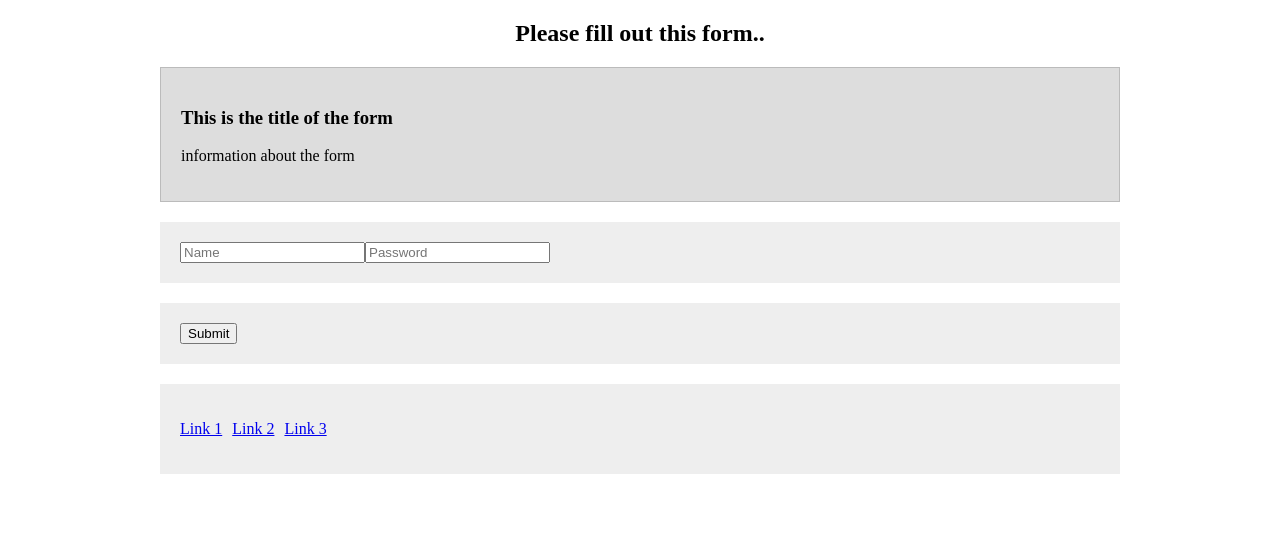
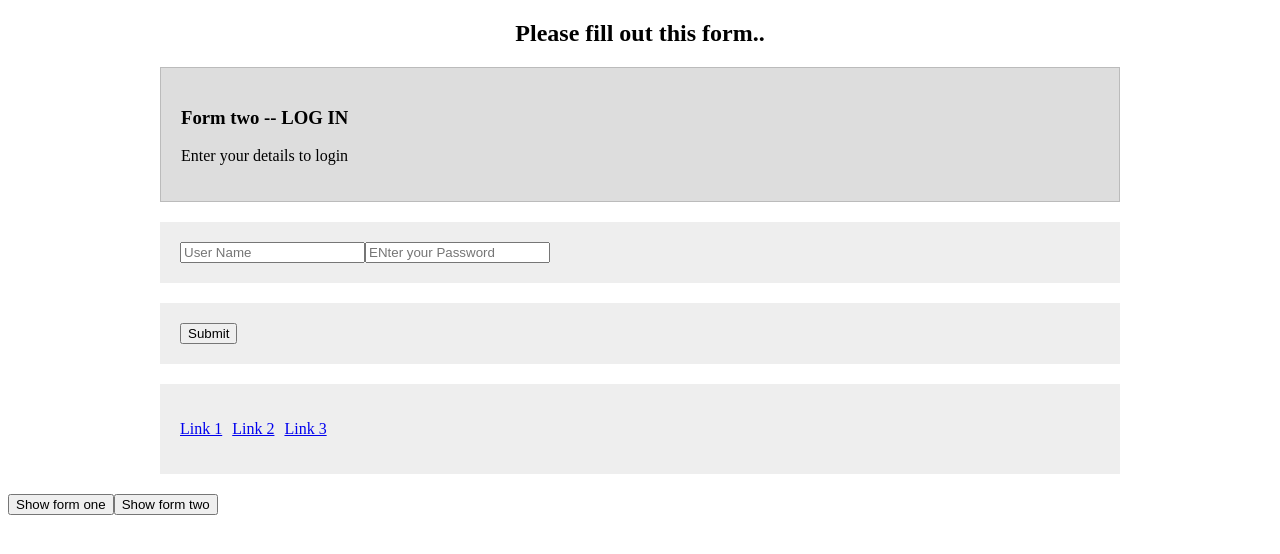
Before and after one commit to i-m-hossain/Vue-js-from-Net-Ninja, a Vue app: page / in a window 1280 px wide. Shown: the top 554 px of the page. Built offline with nearby package versions, Linux system fonts and the light colour scheme.

Commit message:
Dynamic Components L-28

```diff
--- a/src/App.vue
+++ b/src/App.vue
@@ -1,42 +1,43 @@
 <template>
   <div>
-     <form-helper>
-       <div slot="form-header">
-         <h3>This is the title of the form </h3>
-         <p>information about the form</p>
-
-       </div>
-       <div slot="form-fields">
-          <input type="text" placeholder="Name" required>
-          <input type="password" placeholder="Password" required>
-       </div>
-       <div slot="form-control">
-         <button type="submit" v-on:click="handleSubmit"> Submit</button>
-       </div>
-
-     </form-helper>
+    <keep-alive>
+            <component v-bind:is="component"></component>
+    </keep-alive>
+    <button v-on:click="component = 'form-one'">Show form one</button>
+    <button v-on:click="component = 'form-two'">Show form two</button>
   </div>
 </template>
 
 <script>
-import FormHelper from '@/components/FormHelper';
+import FormOne from '@/components/FormOne';
+import FormTwo from '@/components/FormTwo';
+
 export default {
   components: {
-    'form-helper':FormHelper
+    'form-one':FormOne,
+    'form-two':FormTwo,
 
   },
   data() {
 
     return{
 
-
+      component: 'form-two',
     }
 
   },
+  methods:{
+      handleSubmit: function(){
+            alert('thanks for submitting');
+        }
+  }
 
 }
 </script>
 
 <style scoped>
-
+  body{
+     margin: 0;
+     font-family: 'Nunito SemiBold';
+  }
 </style>
--- a/src/components/FormHelper.vue
+++ b/src/components/FormHelper.vue
@@ -31,7 +31,7 @@
 }
 </script>
 <style scoped>
-    h1,h2{
+h1,h2{
     text-align: center;
 }
 form{
--- /dev/null
+++ b/src/components/FormOne.vue
@@ -0,0 +1,46 @@
+<template>
+    <div>
+        <form-helper>
+            <div slot="form-header">
+                <h3>Form One- Contact Us</h3>
+                <p>Fill in this form to contact us</p>
+            </div>
+            <div slot="form-fields">
+                <input type="text" placeholder="Name" required>
+                <label for="">Your Message</label>
+                <textarea name="" id="" cols="30" rows="10"></textarea>
+            </div>
+            <div slot="form-control">
+                <button type="submit" v-on:click="handleSubmit"> Submit</button>
+            </div>
+
+
+        </form-helper>
+    </div>
+</template>
+
+<script>
+import FormHelper from '@/components/FormHelper'
+export default {
+    components: {
+        'form-helper':FormHelper,
+    },
+    data(){
+        return {
+
+        };
+    },
+    methods: {
+
+
+    }
+
+}
+</script>
+
+<style scoped>
+body{
+    margin: 0;
+    font-family: 'Nunito SemiBold';
+}
+</style>
--- /dev/null
+++ b/src/components/FormTwo.vue
@@ -0,0 +1,45 @@
+<template>
+    <div>
+        <form-helper>
+            <div slot="form-header">
+                <h3>Form two -- LOG IN </h3>
+                <p>Enter your details to login</p>
+            </div>
+            <div slot="form-fields">
+                <input type="text" placeholder="User Name" required>
+                <input type="password" placeholder="ENter your Password" required>
+            </div>
+            <div slot="form-control">
+                <button type="submit" v-on:click="handleSubmit"> Submit</button>
+            </div>
+        </form-helper>
+
+    </div>
+</template>
+
+<script>
+
+import FormHelper from '@/components/FormHelper'
+export default {
+    components:{
+        'form-helper':FormHelper
+    },
+    data() {
+        return{
+
+        }
+    },
+    methods:{
+
+    },
+
+
+}
+</script>
+
+<style scoped>
+body{
+    margin: 0;
+    font-family: 'Nunito SemiBold';
+}
+</style>
```
